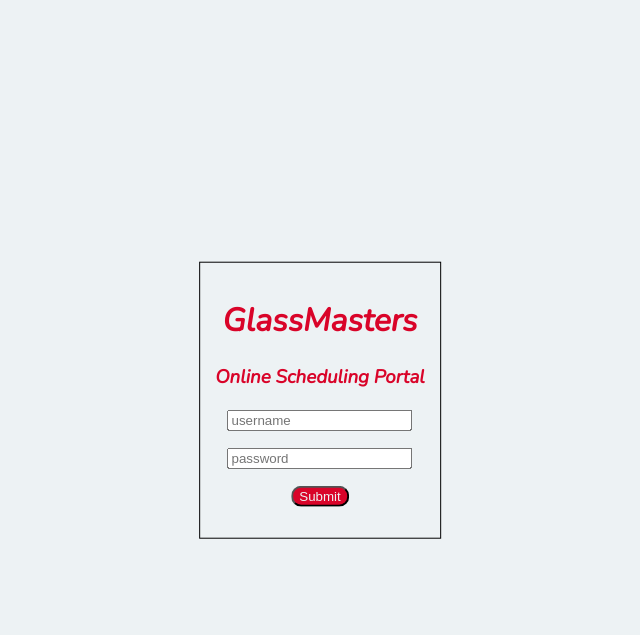
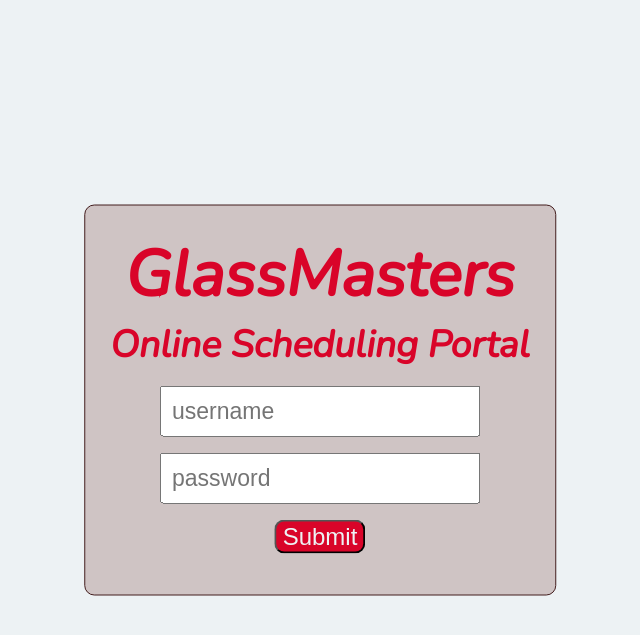
Before and after one commit to CoopGod/scheduling-site, a Flask app: page / in a window 1280 px wide. Shown: the top 635 px of the page, without its empty margins (320-960 px from the left). Run offline with Flask 2, Linux system fonts and the light colour scheme; some libraries are stand-ins or nearby versions.

Commit message:
Actually Fixed CSS
CSS Upgrade across the whole website.

```diff
--- a/static/style.css
+++ b/static/style.css
@@ -10,6 +10,8 @@ header {
   text-align: center;
   color: #d90429;
   font-family: 'Nunito', sans-serif;
+  margin-bottom: 0;
+  margin-top: 0;
 }
 
 /* BODY */
@@ -18,6 +20,7 @@ body {
   background-color: #edf2f4;
   font-family: 'Nunito', sans-serif;
   color: #2b2d42;
+  font-size: 4vh;
 }
 
 .master-container
@@ -27,17 +30,24 @@ body {
   top: 50%;
   left: 50%;
   transform: translate(-50%, -50%);
-  padding: 15px;
-  border: solid black 1px;
+  padding: 25px;
+  border: solid rgb(66, 28, 28) 1px;
+  background-color: rgb(207, 196, 196);
+  border-radius: 10px;
+}
+
+p
+{
+  font-size: 2vh;
 }
 
 /* Buttons */
-
 .submit {
   width: fit-content;
   border-radius: 10px;
   background-color: #d90429;
   color: #edf2f4;
+  font-size: 3vh;
 }
 
 .special-button {
@@ -46,7 +56,7 @@ body {
   padding: 20px 45px;
   color: #ffffff;
   display: inline-block;
-  font: normal bold 26px/1 "Open Sans", sans-serif;
+  font: normal bold 3vh "Open Sans", sans-serif;
   text-align: center;
 }
 
--- a/templates/calendar.html
+++ b/templates/calendar.html
@@ -13,6 +13,7 @@
 </head>
 
 <body>
+    <div class="master-container" style="width: 90%;">
         <div class="header">
             <h1 class="title">GlassMasters</h1>
             <h3 class="subtitle">Online Calendar</h3>
@@ -30,6 +31,7 @@
             <input type="submit" value="/\" name="traverseCalendarF" class='special-button'>
             <input type="submit" value="\/" name="traverseCalendarB" class='special-button'>
         </form>
+    </div>
 </body>
 
 </html>
--- a/templates/delShift.html
+++ b/templates/delShift.html
@@ -13,6 +13,7 @@
 </head>
 
 <body>
+    <div class="master-container">
         <div class="header">
             <h1 class="title">GlassMasters</h1>
             <h3 class="subtitle">Edit Schedule - Remove</h3>
@@ -20,10 +21,12 @@
         <div class='form'>
             <form method="post">
                 <p><input autocomplete="off" name="date" placeholder="00-Mth" type="text" class="input-text"></p>
-            <p><input autocomplete="off" name="staff" placeholder="Staff's Shift to Remove" type="text" class="input-text"></p>
+                <p><input autocomplete="off" name="staff" placeholder="Staff's Shift to Remove" type="text"
+                        class="input-text"></p>
                 <p style="margin-bottom: 0px;">Note the day must have a 0 in front of the single digit numbers</p>
                 <p style="margin-top: 0px;">Please use the shorthand notation for the month</p>
                 <input class="special-button" value="Enter" type="submit" name="submit">
             </form>
         </div>
+    </div>
 </body>
--- a/templates/index.html
+++ b/templates/index.html
@@ -20,8 +20,8 @@
         </div>
         <div class="form">
             <form method="post">
-                <p><input autocomplete="off" name="user" placeholder="username" type="text"></p>
-                <p><input autocomplete="off" name="pass" placeholder="password" type="password"></p>
+                <p><input autocomplete="off" name="user" placeholder="username" type="text" class="input-text"></p>
+                <p><input autocomplete="off" name="pass" placeholder="password" type="password" class="input-text"></p>
                 <p><input class="submit" type="submit" name="submit"></p>
             </form>
         </div>
--- a/templates/not_found.html
+++ b/templates/not_found.html
@@ -13,6 +13,7 @@
 </head>
 
 <body>
+    <div class="master-container">
         <div class="header">
             <h1 class="title">GlassMasters</h1>
         </div>
@@ -20,4 +21,5 @@
             <h1>404 PAGE NOT FOUND</h1>
             <h2>Error: {{ error }}</h2>
         </div>
+    </div>
 </body>
```
Also changed, not shown: schedule.db. Lines whose indentation alone changed are shown as unchanged.
